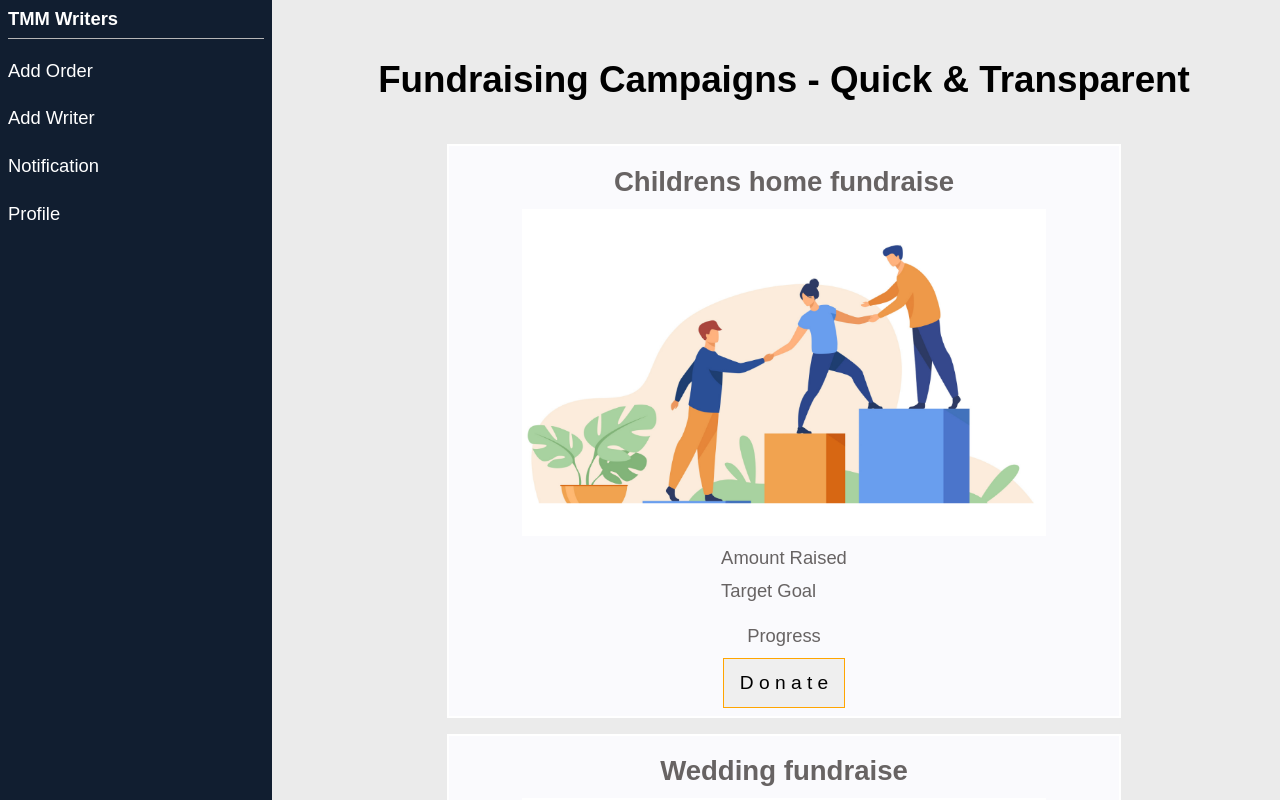
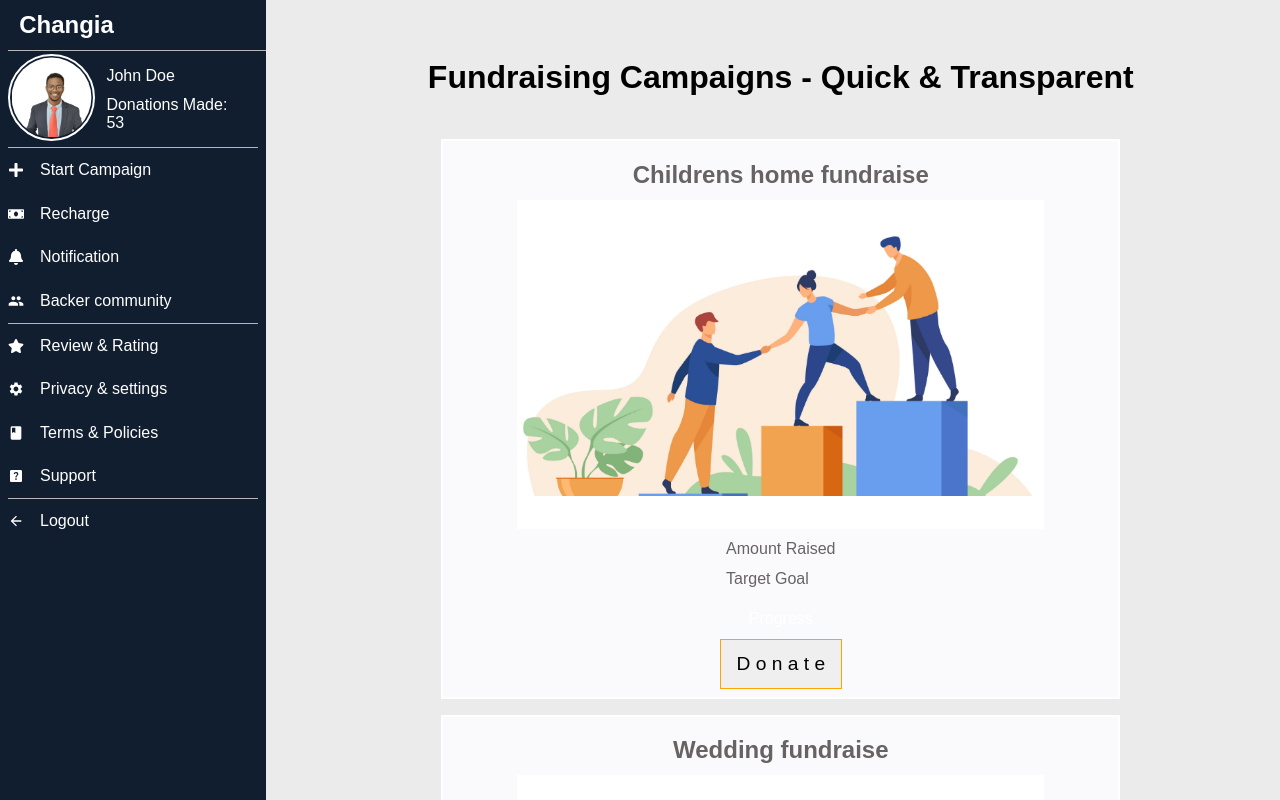
Before and after one commit to JosephMusya/changia, a React (Create React App) app: page / in a window 1280 px wide. Shown: the top 800 px of the page. Built offline with nearby package versions, Linux system fonts and the light colour scheme; the HTML template or start-up script is replaced by a standard one.

Commit message:
Modified the component

```diff
--- a/package.json
+++ b/package.json
@@ -8,6 +8,7 @@
     "@testing-library/user-event": "^13.5.0",
     "react": "^18.2.0",
     "react-dom": "^18.2.0",
+    "react-icons": "^4.8.0",
     "react-scripts": "5.0.1",
     "web-vitals": "^2.1.4"
   },
--- a/public/index.html
+++ b/public/index.html
@@ -8,6 +8,7 @@
     <meta name="theme-color" content="#000000" />
     <meta name="description" content="Web site created using create-react-app" />
     <link rel="apple-touch-icon" href="%PUBLIC_URL%/logo192.png" />
+    <link rel="stylesheet" href="https://cdnjs.cloudflare.com/ajax/libs/font-awesome/4.7.0/css/font-awesome.min.css">
     <!--
       manifest.json provides metadata used when your web app is installed on a
       user's mobile device or desktop. See https://developers.google.com/web/fundamentals/web-app-manifest/
--- a/src/components/Navbar.js
+++ b/src/components/Navbar.js
@@ -1,15 +1,69 @@
 import styles from './navbar.module.css';
+import profilePic from '../assets/profile_photo.png';
+import {FaPlus, FaMoneyBill, FaBell, FaTrophy, FaStar, } from 'react-icons/fa';
+import {MdSettings, MdBook, MdHelpCenter, MdArrowBack, MdGroup} from 'react-icons/md';
 export default function Navbar(){
     return (
         <nav>
             <div className={styles.logo}>
-                <strong>TMM Writers</strong>
+                <h1>Changia</h1>
             </div>
+            <div className={styles.profile}>
+                <div className={styles.photoBox}>
+                    <img src={profilePic} alt="Profile cover" />
+                </div>
+                <div className={styles.credentials}>
+                    <p>John Doe</p>
+                    <p>Donations Made: 53</p>
+                </div>
+            </div>
+
             <div className={styles.navElements}>
-                <li>Add Order</li>
-                <li>Add Writer</li>
-                <li>Notification</li>
-                <li>Profile</li>
+                <div>
+                    <FaPlus />
+                    <li>Start Campaign</li>
+                </div>
+                <div >
+                    <FaMoneyBill />
+                    <li>Recharge</li>
+                </div>
+                <div>
+                    <FaBell />
+                    <li>Notification</li>
+                </div>
+                {/* <div>
+                    <FaTrophy />
+                    <li>Badges</li>
+                </div> */}
+                {/* <div>
+                    <li>History</li>
+                </div> */}
+                <div>
+                    <MdGroup />
+                    <li>Backer community</li>
+                </div>
+                <div className='divider'></div>
+                <div>
+                    <FaStar />
+                    <li>Review & Rating</li>
+                </div>
+                <div>
+                    <MdSettings />
+                    <li>Privacy & settings</li>
+                </div>
+                <div>
+                    <MdBook />
+                    <li>Terms & Policies</li>
+                </div>
+                <div>
+                    <MdHelpCenter />
+                    <li>Support</li>
+                </div>
+                <div className="divider"></div>
+                <div>
+                    <MdArrowBack />
+                    <li>Logout</li>
+                </div>
             </div>
         </nav>
     )
--- a/src/components/navbar.module.css
+++ b/src/components/navbar.module.css
@@ -1,29 +1,64 @@
 nav {
-    width: 20vw;
+    width: 25vw;
     height: 100vh;
     display: flex;
     flex-direction: column;
     align-items: flex-start;
-    background-color: var(--strong-background);
+    background-color: var(--primary-color);
     padding-left: 0.5rem;
     padding-right: 0.5rem;
     position: sticky;
     bottom: 0;
     top: 0;
+    overflow: hidden;
 }
 
-nav div {
+
+/* nav {
     display: flex;
     flex-direction: column;
     padding: 0.5rem 0;
-}
+} */
 
 .logo {
     width: inherit;
-    border-bottom: solid 1px rgb(182, 182, 182);
+    border-bottom: solid 1px var(--highlights-color);
 }
 
-.navElements li {
+.profile {
+    display: flex;
+    align-items: center;
+    width: 100%;
+    aspect-ratio: 2.6;
+    border-bottom: solid 1px var(--highlights-color);
+}
+
+.photoBox img {
+    width: 5rem;
+    height: 5rem;
+    object-fit: cover;
+    border-radius: 50%;
+    border: solid #fff 2px;
+    padding: 0.1rem;
+}
+
+
+/*
+.logo strong {
+    font-size: 150%;
+} */
+
+.navElements {
+    width: 100%;
+}
+
+.navElements div {
+    display: flex;
+    align-items: center;
+    gap: 1rem;
+}
+
+.navElements div li {
     list-style-type: none;
     padding: 0.8rem 0;
 }
--- a/src/index.css
+++ b/src/index.css
@@ -1,10 +1,10 @@
 :root {
-    --primary-color: #1f2735;
+    --primary-color: #111e30;
     --secondary-color: #2d3748;
     --background-color: #ebebeb;
+    --highlights-color: #b6b6b6;
     --text-color: #fff;
     --text-color-sec: #676363;
-    --strong-background: #111e30;
     --div-padding: 1rem;
     --content-padding: 0.5rem;
 }
@@ -19,7 +19,7 @@ p {
 body {
     margin: 0;
     padding: 0;
-    font-size: 1.15rem;
+    /* font-size: 1.15rem; */
     font-family: "Poppins", sans-serif;
     color: var(--text-color);
     background-color: var(--background-color);
@@ -27,3 +27,7 @@ body {
     -webkit-font-smoothing: antialiased;
     -moz-osx-font-smoothing: grayscale;
 }
+
+.divider {
+    border-top: solid 1px var(--highlights-color);
+}
--- a/src/pages/fundraise.module.css
+++ b/src/pages/fundraise.module.css
@@ -19,7 +19,7 @@ h2 {
     text-align: center;
 }
 
-p {
+.goal p {
     color: var(--text-color-sec);
 }
 
```
Also changed, not shown: src/assets/profile_photo.png (added), 1 other file (tests, documents, lock files or other folders).
